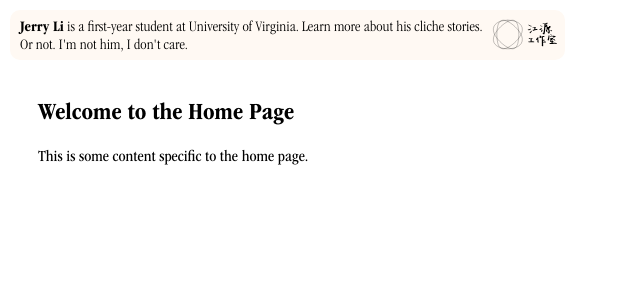
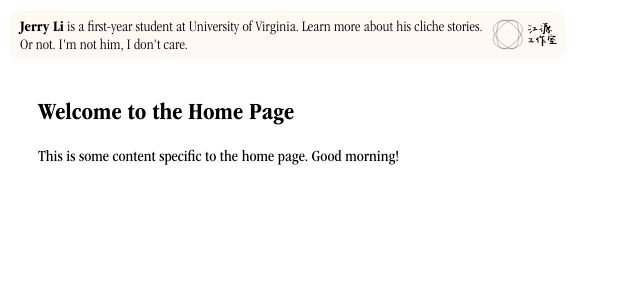
Before and after one commit to jerrylovescheese/web, a Flask app: page / in a window 1280 px wide. Shown: the top 303 px of the page, without its empty margins (0-640 px from the left). Run offline with Flask 3, Linux system fonts and the light colour scheme.

Commit message:
Updated Jan 18 2025

```diff
--- a/assets/templates/index.html
+++ b/assets/templates/index.html
@@ -4,5 +4,5 @@
 
 {% block content %}
 <h2>Welcome to the Home Page</h2>
-<p>This is some content specific to the home page.</p>
+<p>This is some content specific to the home page. Good morning!</p>
 {% endblock %}
```
